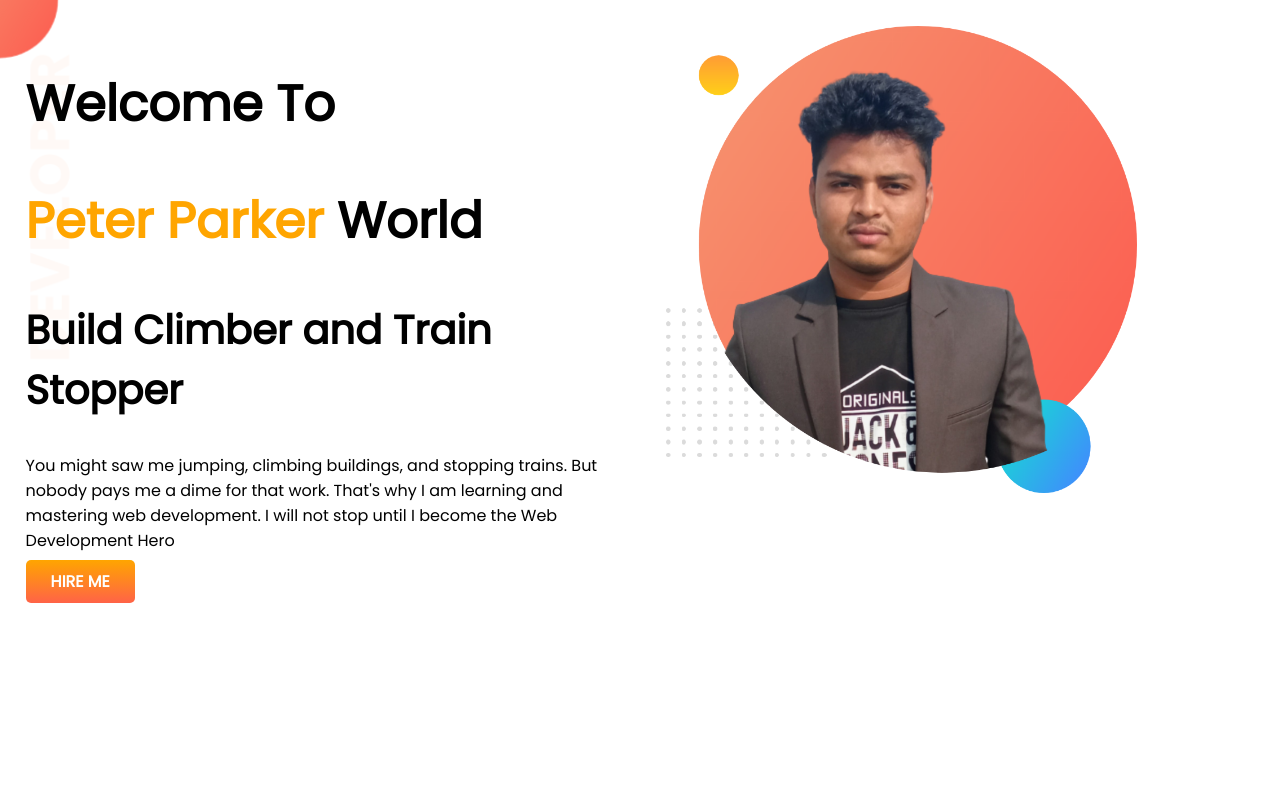
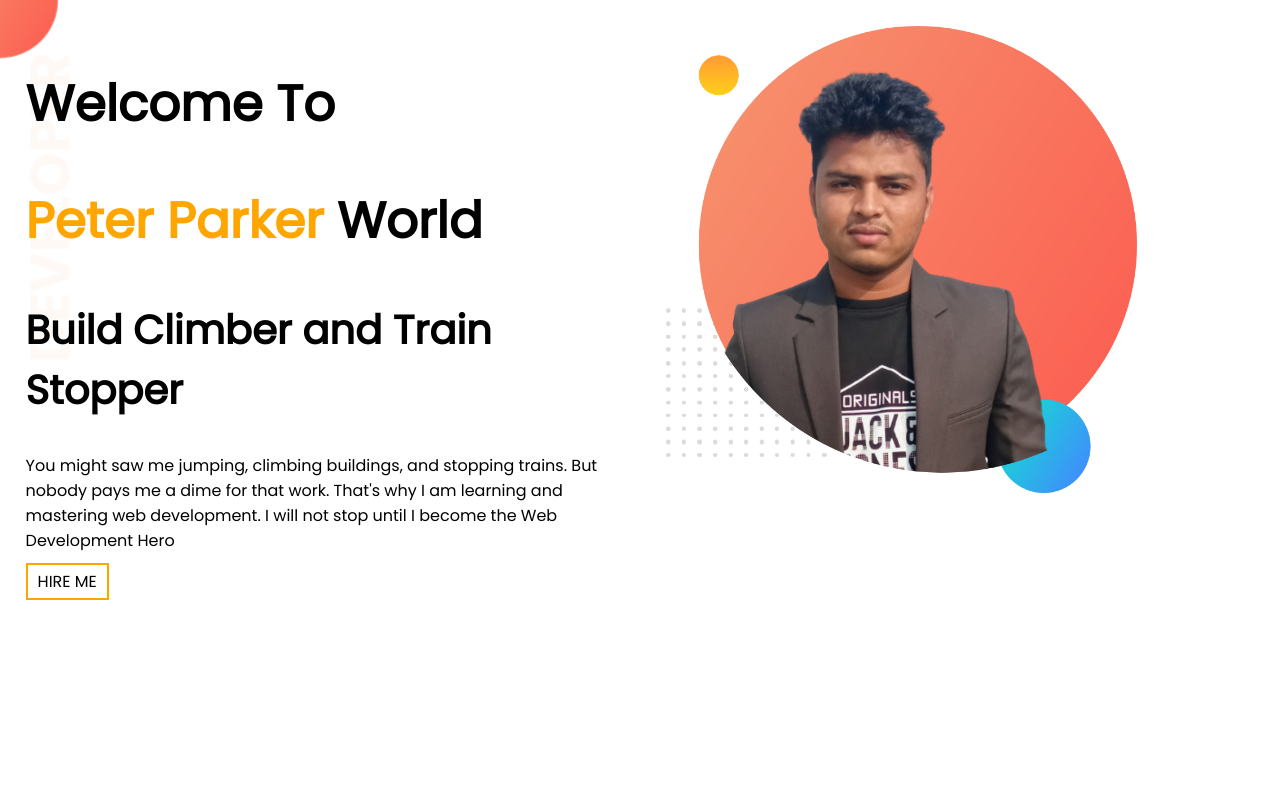
Before and after one commit to Robin-hawlader/my-first-repo, a plain HTML site: page index.html in a window 1280 px wide. Shown: the top 800 px of the page. Drawn offline with Linux system fonts and the light colour scheme.

```diff
--- a/index.html
+++ b/index.html
@@ -24,7 +24,7 @@
                 Development
                 Hero
             <p>
-                <a class="link-button" href="">HIRE ME</a>
+                <a href="">HIRE ME</a>
         </div>
         <div class="half-width">
             <img class="half-width-img" src="images/my-bg.png" alt="">
@@ -42,7 +42,7 @@
             <h2>Become a web developer</h2>
             <p>I already learned the basic HTML and CSS. I can build any simple website. I can even teach my grandma how
                 to make simple website. My goal is to build 3 websites and learn advanced topics.</p>
-            <a class="link-button" href="">DOWNLOAD RUSUME</a>
+            <a href="">DOWNLOAD RUSUME</a>
         </div>
     </section>
     <section>
--- a/style.css
+++ b/style.css
@@ -23,13 +23,18 @@ h2{
 .half-width-img{
     width: 80%;
 }
-.link-button{
+
+a:link, a:visited{
     text-decoration: none;
-    background-image: linear-gradient(orange, tomato);
-    padding: 10px 25px;
-    font-weight: 700;
+    border: 2px solid orange;
+    padding: 5px 10px;
+    text-align: center;
+    font-size: 100%;
+    color: black;
+}
+a:hover{
+    background-color:orange;
     color: white;
-    border-radius: 5px;
 }
 .top-banner{
     background-image: url(images/top-banner.png);
```
